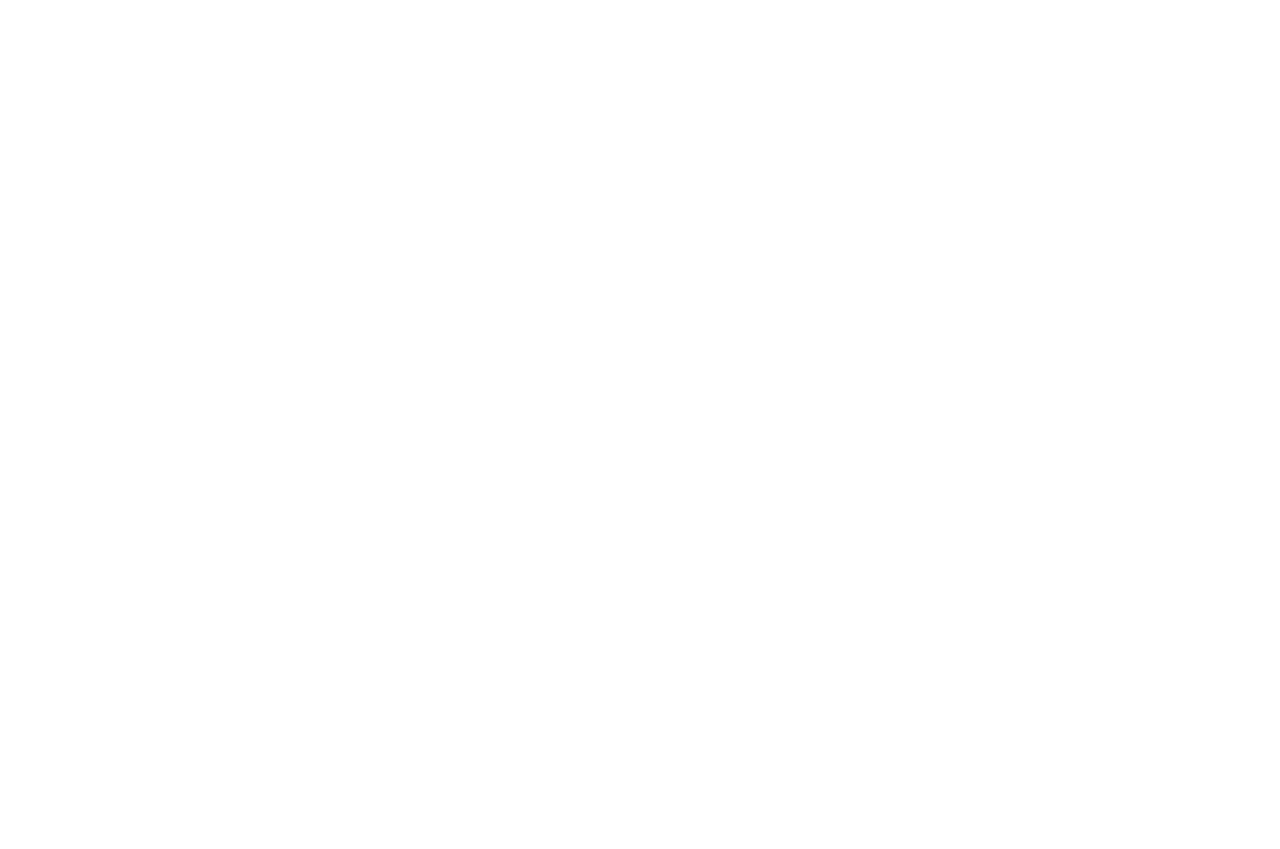
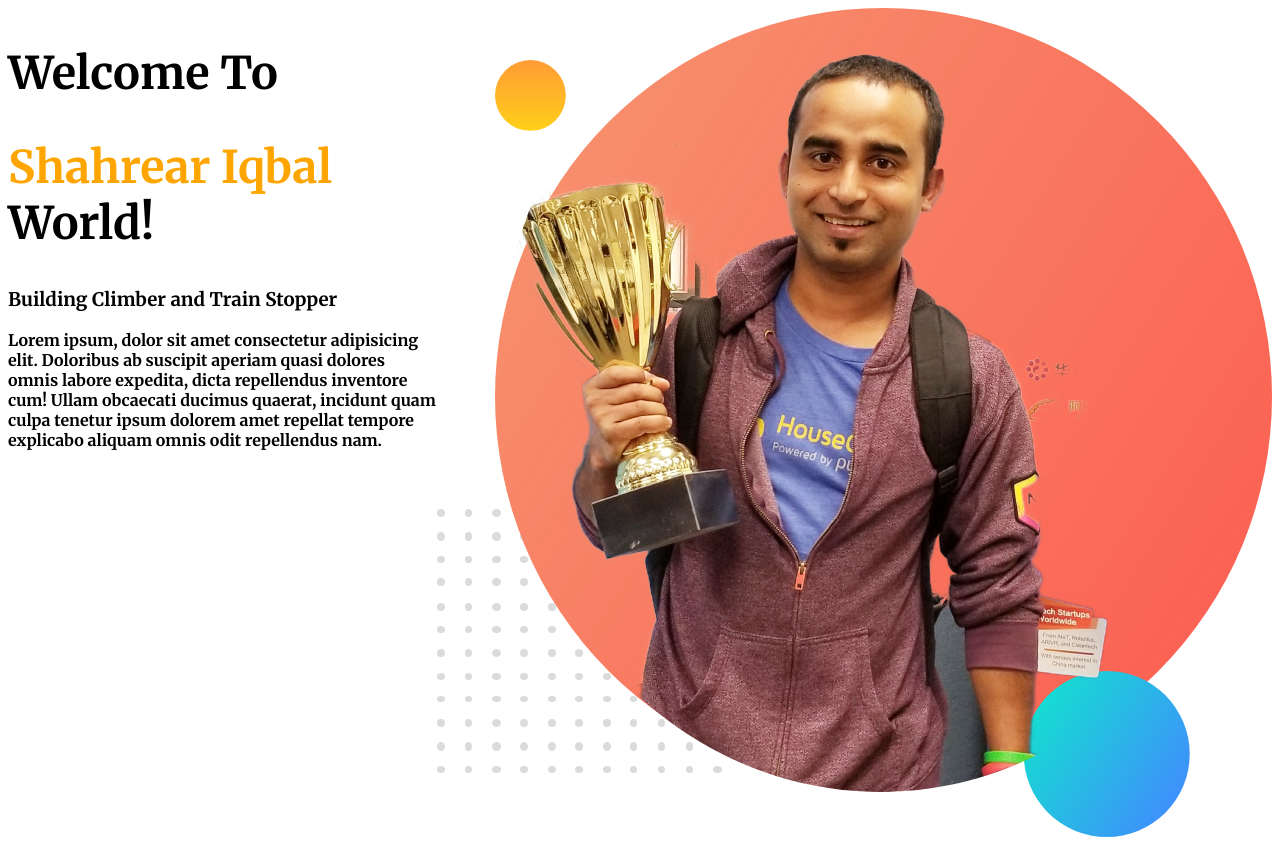
Before and after one commit to iqbalpcc/developer-portfolio, a plain HTML site: page index.html in a window 1280 px wide. Before the commit the page ends 800 px from the top, so only its background shows below. Drawn offline with Linux system fonts and the light colour scheme.

Commit message:
another update

```diff
--- a/index.html
+++ b/index.html
@@ -1,13 +1,37 @@
 <!DOCTYPE html>
 <html lang="en">
+
 <head>
     <meta charset="UTF-8">
     <meta http-equiv="X-UA-Compatible" content="IE=edge">
     <meta name="viewport" content="width=device-width, initial-scale=1.0">
     <title>Shahrear Iqbal</title>
+    <link rel="preconnect" href="https://fonts.googleapis.com">
+    <link rel="preconnect" href="https://fonts.gstatic.com" crossorigin>
+    <link href="https://fonts.googleapis.com/css2?family=Merriweather:wght@700&display=swap" rel="stylesheet">
     <link rel="stylesheet" href="style.css">
+
 </head>
+
 <body>
+    <section>
+        <div>
+            <h1>Welcome To</h1>
+            <h1><span class="orange-color"> Shahrear Iqbal</span> World!</h1>
+            <h3>Building Climber and Train Stopper</h3>
+            <p>Lorem ipsum, dolor sit amet consectetur adipisicing elit. Doloribus ab suscipit aperiam quasi dolores
+                omnis
+                labore expedita, dicta repellendus inventore cum! Ullam obcaecati ducimus quaerat, incidunt quam culpa
+                tenetur ipsum dolorem amet repellat tempore explicabo aliquam omnis odit repellendus nam.</p>
+        </div>
+
+        <div>
+            <img src="./images/jhankar.png" alt="shahrear iqbal">
+        </div>
+
+
+    </section>
 
 </body>
+
 </html>
--- a/style.css
+++ b/style.css
@@ -0,0 +1,15 @@
+body{
+    font-family: 'Merriweather', serif;
+}
+
+h1{
+    font-size: 45px;
+}
+
+.orange-color{
+    color: orange;
+}
+
+section{
+    display: flex;
+}
```
